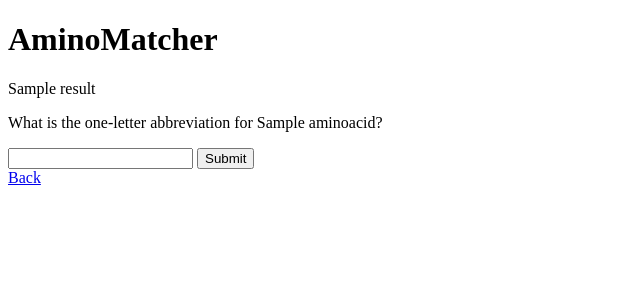
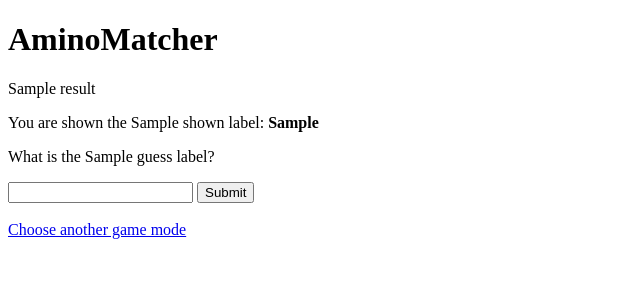
Before and after one commit to cxk650/AminoMatcher-DIS-project-2026, a Flask app: template templates/game.html in a window 1280 px wide. Shown: the top 300 px of the page, without its empty margins (0-640 px from the left). Run offline with Flask 3, Linux system fonts and the light colour scheme; the template is opened without the code that fills it: most values are stand-ins (such as "Sample title", 1, 10 or a date in 2020).

Commit message:
Opdatering på spil, nu med property

```diff
--- a/app.py
+++ b/app.py
@@ -70,22 +70,56 @@ def aminoacids():
 @app.route("/game", methods=["GET", "POST"])
 def game():
     conn = db_connection()
-
     result = None
 
+    fields = {
+        "Name": "Name",
+        "Letter": "One-letter abbreviation",
+        "Abbr": "Three-letter abbreviation",
+        "Molecular_Formula": "Molecular formula",
+        "property": "property"
+    }
+
+    property_options = ["hydrophobe", "hydrophile", "negative", "positive"]
+
     if request.method == "POST":
+        shown_field = request.form["shown_field"]
+        guess_field = request.form["guess_field"]
         correct_answer = request.form["correct_answer"]
-        user_answer = request.form["user_answer"]
+
+        if guess_field == "property":
+            user_answer = request.form["property_answer"]
+        else:
+            user_answer = request.form["user_answer"]
 
         if user_answer.strip().lower() == correct_answer.strip().lower():
             result = "Correct!"
         else:
             result = f"Wrong. The correct answer was {correct_answer}."
 
+    else:
+        shown_field = request.args.get("shown_field", "Name")
+        guess_field = request.args.get("guess_field", "Letter")
+
     aminoacid = conn.execute(
         "SELECT * FROM amino_acids ORDER BY RANDOM() LIMIT 1"
     ).fetchone()
 
+    print(aminoacid.keys())
+
     conn.close()
 
-    return render_template("game.html", aminoacid=aminoacid, result=result)
+    shown_value = aminoacid[shown_field]
+    correct_answer = aminoacid[guess_field]
+
+    return render_template("game.html",
+        aminoacid=aminoacid,
+        shown_field=shown_field,
+        guess_field=guess_field,
+        shown_label=fields[shown_field],
+        guess_label=fields[guess_field],
+        shown_value=shown_value,
+        correct_answer=correct_answer,
+        property_options=property_options,
+        result=result
+    )
--- a/templates/game.html
+++ b/templates/game.html
@@ -11,14 +11,32 @@
         {% endif %}
 
         <form method="POST" action="/game">
-            <p>What is the one-letter abbreviation for {{ aminoacid.Name }}?</p>
+            <p>
+            You are shown the {{ shown_label }}:
+            <strong>{{ shown_value }}</strong>
+            </p>
 
-            <input type="text" name="user_answer" required>
-            <input type="hidden" name="correct_answer" value="{{ aminoacid.Letter }}">
+            <p>What is the {{ guess_label }}?</p>
+
+            {% if guess_field == "property" %}
+                {% for option in property_options %}
+                    <input type="radio" name="property_answer" value="{{ option }}" required>
+                    <label>{{ option }}</label>
+                    <br>
+                {% endfor %}
+            {% else %}
+                <input type="text" name="user_answer" required>
+            {% endif %}
+
+            <input type="hidden" name="correct_answer" value="{{ correct_answer }}">
+            <input type="hidden" name="shown_field" value="{{ shown_field }}">
+            <input type="hidden" name="guess_field" value="{{ guess_field }}">
 
             <button type="submit">Submit</button>
         </form>
 
-        <a href="/">Back</a>
+        <br>
+
+        <a href="/">Choose another game mode</a>
     </body>
 </html>
```
Also changed, not shown: templates/index.html (+26 -2 lines), aminomatcher.db.
